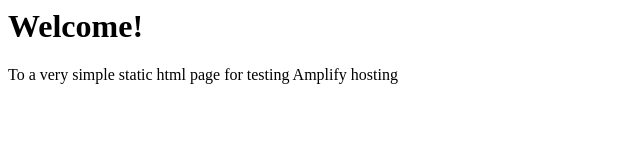
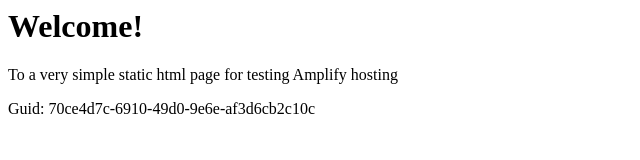
Before and after one commit to aws-aemilia-syd/Github-PR-Commit-Integration-Test-DoNotTouch-GithubWebhookPreviewCanaryTest-v1-prod-ap-southeast-2, a website: page src/index.html in a window 1280 px wide. Shown: the whole page, without its empty margins (0-640 px from the left). Drawn offline with Linux system fonts and the light colour scheme.

Commit message:
commit from integ tests

```diff
--- a/src/index.html
+++ b/src/index.html
@@ -1,3 +1,5 @@
+
+
 <html lang="en">
 
 <head>
@@ -10,6 +12,6 @@
 <body>
     <h1>Welcome!</h1>
     <p>To a very simple static html page for testing Amplify hosting</p>
-</body>
+    <p>Guid: 70ce4d7c-6910-49d0-9e6e-af3d6cb2c10c</p></body>
 
 </html>
```
